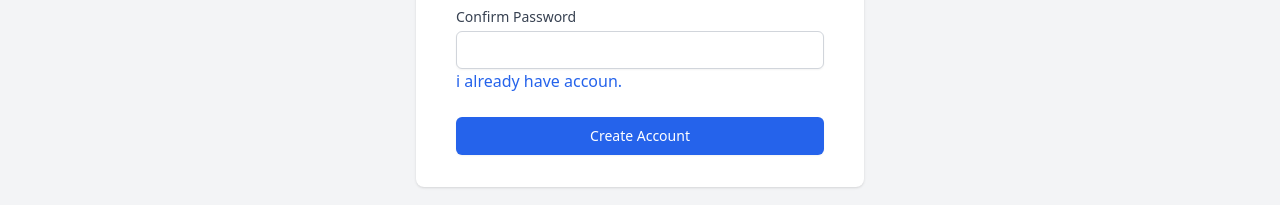
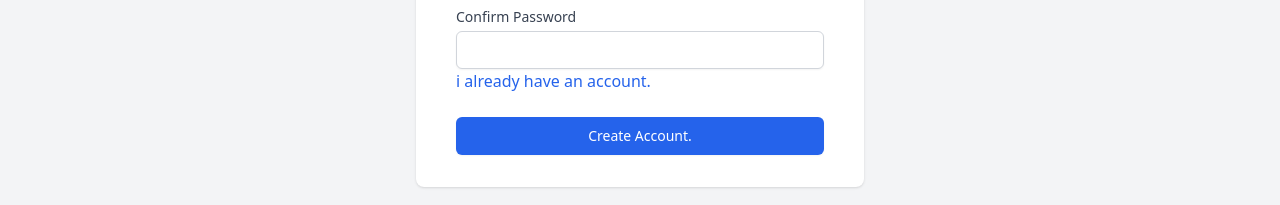
Before and after one commit to Ermi-Tekk21/own-best-E-commerce-project-with-react-js, a React (Vite) app: page /sign-in in a window 1280 px wide. Shown: the part 576-781 px from the top of the page. Built offline with nearby package versions, Linux system fonts and the light colour scheme; a web font is replaced by a local one.

Commit message:
signIn modification

```diff
--- a/src/pages/signInPage/SignInPage.jsx
+++ b/src/pages/signInPage/SignInPage.jsx
@@ -146,17 +146,17 @@ function SignIn() {
                 </div>
               </div>
               <Link
-                href="/log-in"
+                to="/log-in"
                 className="font-medium text-blue-600 hover:text-blue-500"
               >
-                i already have accoun.
+                i already have an account.
               </Link>
               <div>
                 <button
                   type="submit"
                   className="w-full flex justify-center py-2 px-4 border border-transparent rounded-md shadow-sm text-sm font-medium text-white bg-blue-600 hover:bg-blue-700 focus:outline-none focus:ring-2 focus:ring-offset-2 focus:ring-blue-500"
                 >
-                  Create Account
+                  Create Account.
                 </button>
               </div>
             </form>
```
